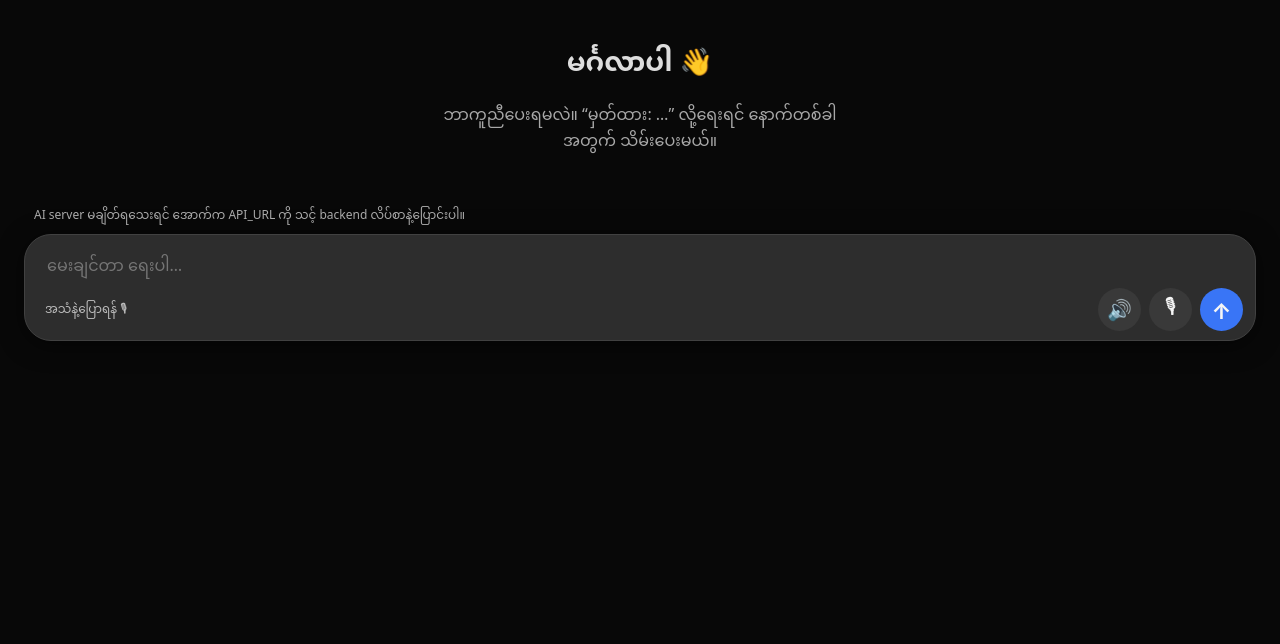
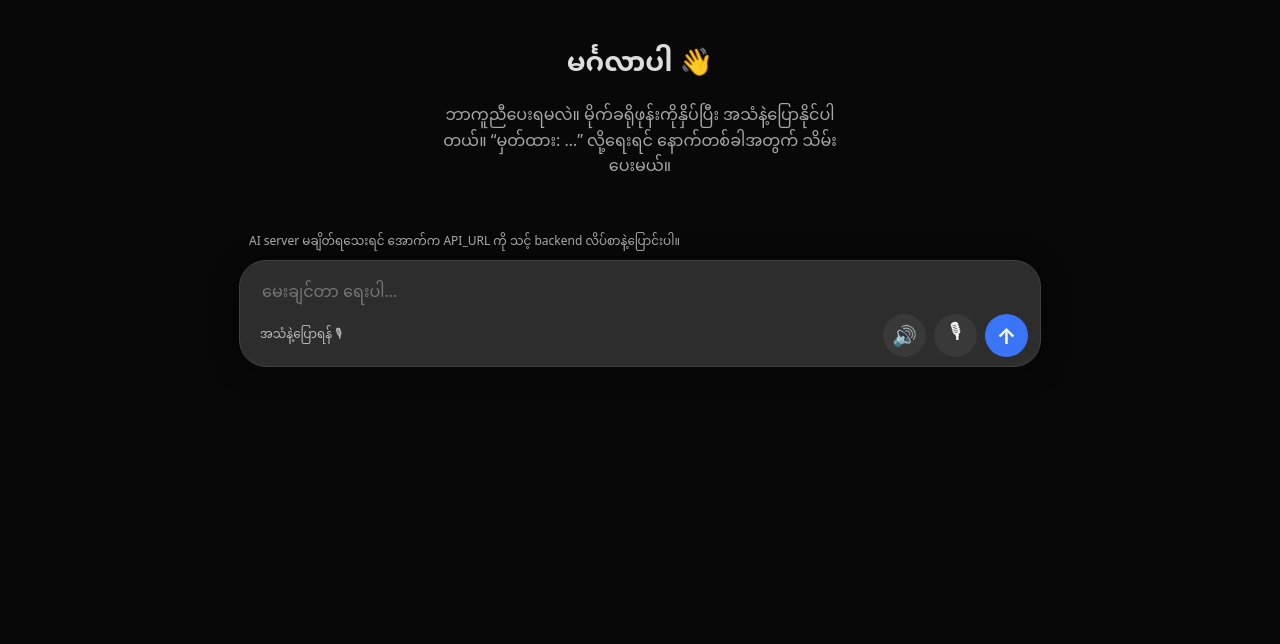
Before and after one commit to kaunghtet135543-spec/Jetgpt, a plain HTML site: page index.html in a window 1280 px wide. Shown: the part 156-800 px from the top of the page. Drawn offline with Linux system fonts and the light colour scheme.

Commit message:
Update index.html

```diff
--- a/index.html
+++ b/index.html
@@ -22,6 +22,7 @@
   </style>
 </head>
 <body>
+<main class="app">
   <Dark hack"answer"ai"=ကိုယ်ကြိုက် တာမေး<Darkhack>aiဖြေhackနည်း><button>/div>
     <button class="menu" id="menuBtn" aria-label="မီနူး">☰</button>
     <div class="brand">Kaung AI</div>
@@ -67,8 +68,7 @@
     finally{busy=false;document.querySelector("#sendBtn").disabled=false}}
   document.querySelector("#sendBtn").onclick=send;input.addEventListener("keydown",e=>{if(e.key==="Enter"&&!e.shiftKey){e.preventDefault();send()}});input.addEventListener("input",()=>{input.style.height="auto";input.style.height=Math.min(input.scrollHeight,145)+"px"});
   document.querySelector("#menuBtn").onclick=()=>{document.querySelector("#drawer").classList.toggle("open");drawMemory()};document.querySelector("#closeDrawer").onclick=()=>document.querySelector("#drawer").classList.remove("open");
-  document.querySelector("#clearChat").onclick=()=>{if(confirm("Chat မှတ်တမ်းအားလုံး ဖျက်မလား?")){history=[];save();draw()}};document.querySelector("#clearMemory").onclick=()=>{if(confirm("မှတ်ဉာဏ်အားလုံး ဖျက်မလား?")){memories=[];save();drawMemory()}};
-  document.querySelector("#chatTab").onclick=()=>{document.querySelector("#chatTab").classList.add("active");document.querySelector("#workTab").classList.remove("active");input.placeholder="မေးချင်တာ ရေးပါ…"};document.querySelector("#workTab").onclick=()=>{document.querySelector("#workTab").classList.add("active");document.querySelector("#chatTab").classList.remove("active");input.placeholder="လုပ်စေချင်တာ ရေးပါ…"};
+  document.querySelector("#clearChat").onclick=()=>{if(confirm("Chat မှတ်တမ်းအားလုံး ဖျက်မလား?")){history=[];save();draw()}};document.querySelector("#clearMemory").onclick=()=>{if(confirm("မှတ်ဉာဏ်အားလုံး ဖျက်မလား?")  document.querySelector("#chatTab").onclick=()=>{document.querySelector("#chatTab").classList.add("active");document.querySelector("#workTab").classList.remove("active");input.placeholder="မေးချင်တာ ရေးပါ…"};document.querySelector("#workTab").onclick=()=>{document.querySelector("#workTab").classList.add("active");document.querySelector("#chatTab").classList.remove("active");input.placeholder="လုပ်စေချင်တာ ရေးပါ…"};
   document.querySelector("#speakBtn").onclick=()=>{const last=[...history].reverse().find(m=>m.role==="assistant");if(!last){statusEl.textContent="ဖတ်ပြဖို့ AI အဖြေမရှိသေးပါ။";return}if(!("speechSynthesis" in window)){statusEl.textContent="ဒီ browser အသံဖတ်ခြင်းကို မထောက်ပံ့ပါ။";return}speechSynthesis.cancel();const u=new SpeechSynthesisUtterance(last.content);u.lang="my-MM";u.rate=.95;speechSynthesis.speak(u)};
   const SpeechRecognition=window.SpeechRecognition||window.webkitSpeechRecognition;const mic=document.querySelector("#micBtn");
   if(SpeechRecognition){const rec=new SpeechRecognition();rec.lang="my-MM";rec.interimResults=true;rec.continuous=false;rec.onstart=()=>{mic.classList.add("listening");statusEl.textContent="နားထောင်နေပါတယ်… ပြောပါ။"};rec.onresult=e=>{let t="";for(let i=e.resultIndex;i<e.results.length;i++)t+=e.results[i][0].transcript;input.value=t;input.dispatchEvent(new Event("input"))};rec.onerror=e=>{statusEl.textContent="မိုက်ခရိုဖုန်းအသံဖမ်းမရပါ: "+e.error};rec.onend=()=>{mic.classList.remove("listening");statusEl.textContent="အသံပြောပြီးနောက် ပို့ခလုတ်ကိုနှိပ်ပါ။"};mic.onclick=()=>{try{rec.start()}catch{rec.stop()}}}
```
